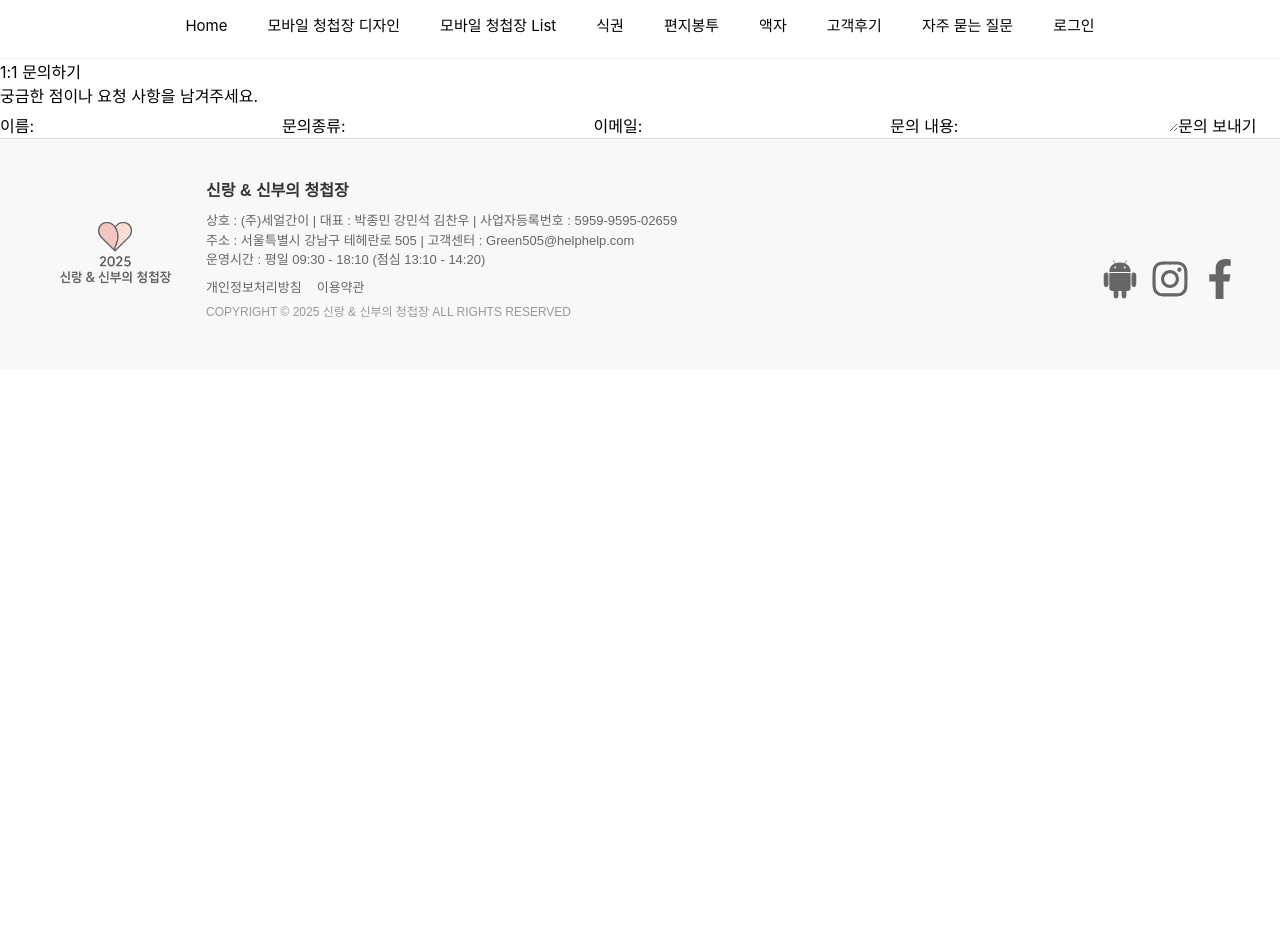
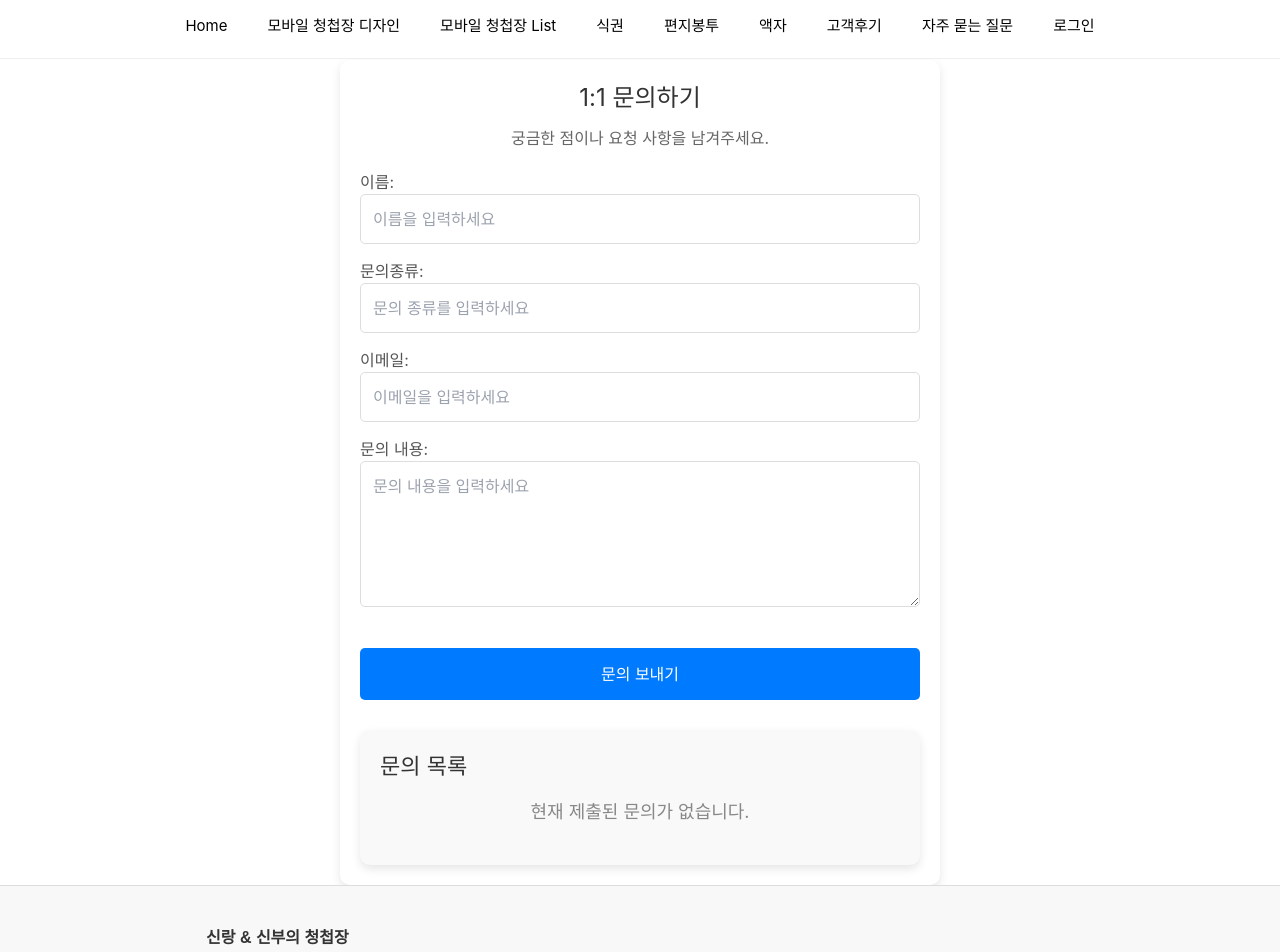
Before and after one commit to appleloverman/wedding-invitation, a React (Create React App) app: page /FAQquery in a window 1280 px wide. Shown: the top 952 px of the page. Before the commit the page ends 800 px from the top, so only its background shows below. Built offline with nearby package versions, Linux system fonts and the light colour scheme.

Commit message:
2번 교육생

```diff
--- /dev/null
+++ b/src/pages/FAQ/Inquiry.css
@@ -0,0 +1,116 @@
+/* 1:1 문의하기 폼 디자인 */
+.inquiry-container {
+  width: 100%;
+  max-width: 600px;
+  margin: 0 auto;
+  padding: 20px;
+  box-sizing: border-box;
+  background-color: #fff;
+  border-radius: 10px;
+  box-shadow: 0 4px 10px rgba(0, 0, 0, 0.1);
+  margin-top: 50px;
+}
+
+h2 {
+  text-align: center;
+  font-size: 24px;
+  margin-bottom: 10px;
+  color: #333;
+}
+
+p {
+  text-align: center;
+  color: #666;
+  font-size: 16px;
+  margin-bottom: 20px;
+}
+
+/* 폼 스타일 */
+.inquiry-form {
+  display: flex;
+  flex-direction: column;
+  gap: 15px;
+}
+
+label {
+  font-size: 16px;
+  color: #555;
+}
+
+input,
+textarea {
+  width: 100%;
+  padding: 12px;
+  border-radius: 5px;
+  border: 1px solid #ddd;
+  font-size: 16px;
+}
+
+input:focus,
+textarea:focus {
+  border: 1px solid #007bff;
+  outline: none;
+}
+
+textarea {
+  resize: vertical;
+}
+
+/* 문의 보내기 버튼 */
+button[type="submit"] {
+  padding: 14px;
+  background-color: #007bff;
+  color: white;
+  font-size: 16px;
+  border: none;
+  border-radius: 5px;
+  cursor: pointer;
+  transition: background-color 0.3s ease;
+  margin-top: 20px;
+}
+
+button[type="submit"]:hover {
+  background-color: #0056b3;
+}
+
+/* 문의 목록 스타일 */
+.inquiry-list {
+  width: 100%;
+  margin-top: 30px;
+  padding: 20px;
+  background-color: #f9f9f9;
+  border-radius: 10px;
+  box-shadow: 0 4px 10px rgba(0, 0, 0, 0.1);
+}
+
+.inquiry-list h3 {
+  font-size: 22px;
+  color: #333;
+  margin-bottom: 15px;
+}
+
+.inquiry-item {
+  padding: 15px;
+  background-color: #fff;
+  margin-bottom: 15px;
+  border-radius: 8px;
+  border: 1px solid #ddd;
+  box-shadow: 0 4px 5px rgba(0, 0, 0, 0.1);
+}
+
+.inquiry-item h4 {
+  font-size: 18px;
+  color: #007bff;
+  margin-bottom: 10px;
+}
+
+.inquiry-item p {
+  font-size: 14px;
+  color: #555;
+}
+
+.no-inquiries {
+  text-align: center;
+  font-size: 18px;
+  color: #888;
+}
--- a/src/pages/FAQ/Inquiry.js
+++ b/src/pages/FAQ/Inquiry.js
@@ -1,29 +1,71 @@
 import React, { useState } from "react";
+import "./Inquiry.css"; // CSS 파일 임포트
 
 const Inquiry = () => {
-  //1)
-  const [inquiries, setInquiries] = useState([]); // 글 리스트 상태
+  // 1) 글 리스트
+  const [dataList, setDataList] = useState([]);
 
-  //2)
-  const [userName, setUserName] = useState(""); //작성자
-  const [userTitle, setUserTitle] = useState(""); //문의종류
-  const [userEmail, setUserEmail] = useState(""); //이메일
-  const [userComment, setUserComment] = useState(""); //내용
+  // 2) 상태 관리
+  const [userName, setUserName] = useState(""); // 작성자
+  const [userTitle, setUserTitle] = useState(""); // 문의종류
+  const [userEmail, setUserEmail] = useState(""); // 이메일
+  const [userComment, setUserComment] = useState(""); // 내용
+  const [editId, setEditId] = useState(null); // 수정 모드일 때의 id
 
-  //3)
+  // 3) id 관리 자동 증가
+  const newId =
+    dataList.length > 0 ? Math.max(...dataList.map((list) => list.id)) + 1 : 1;
+
+  // 4) 폼 제출 핸들
+  const handleSubmit = (e) => {
+    e.preventDefault(); // 기본 폼 제출 동작 방지
+    const newInquiry = {
+      id: editId || newId, // 수정 모드일 경우 editId 사용, 아니면 새 Id
+      name: userName,
+      title: userTitle,
+      email: userEmail,
+      comment: userComment,
+    };
+    if (editId) {
+      setDataList((dataList) =>
+        dataList.map((list) => (list.id === editId ? newInquiry : list))
+      );
+    } else {
+      setDataList((dataList) => [...dataList, newInquiry]);
+    }
+    setUserName("");
+    setUserTitle("");
+    setUserEmail("");
+    setUserComment("");
+    setEditId(null); // 수정 모드 종료
+  };
+
+  // 수정 버튼을 눌렀을 때 해당 항목을 수정하도록 처리
+  const handleEdit = (list) => {
+    //수정 버튼을 누르면 그 사람의 수정하려는 id가 타고 들어온다
+    console.log("수정버튼이 눌렸다 ", list);
+    setUserName(list.name);
+    setUserTitle(list.title);
+    setUserEmail(list.email);
+    setUserComment(list.comment);
+    setEditId(list.id); // 수정 모드로 설정 =>
+  };
+
+  // const handleDelete = (e) => {};
 
   return (
     <div className="inquiry-container">
       <h2>1:1 문의하기</h2>
       <p>궁금한 점이나 요청 사항을 남겨주세요.</p>
-      <form className="inquiry-form">
+      <form className="inquiry-form" onSubmit={handleSubmit}>
         <label>
           이름:
           <input
             type="text"
             name="name"
             value={userName}
-            // onChange={(e) => setUserName(e.target.value)}
+            onChange={(e) => setUserName(e.target.value)}
+            placeholder="이름을 입력하세요"
           />
         </label>
         <label>
@@ -32,7 +74,8 @@ const Inquiry = () => {
             type="text"
             name="title"
             value={userTitle}
-            // onChange={(e) => setUserTitle(e.target.value)}
+            onChange={(e) => setUserTitle(e.target.value)}
+            placeholder="문의 종류를 입력하세요"
           />
         </label>
         <label>
@@ -41,15 +84,49 @@ const Inquiry = () => {
             type="email"
             name="email"
             value={userEmail}
-            // onChange={setUserEmail(e.target.value)}
+            onChange={(e) => setUserEmail(e.target.value)}
+            placeholder="이메일을 입력하세요"
           />
         </label>
         <label>
           문의 내용:
-          <textarea name="text" rows="1" />
+          <textarea
+            name="comment"
+            value={userComment}
+            onChange={(e) => setUserComment(e.target.value)}
+            placeholder="문의 내용을 입력하세요"
+            rows="5" // 텍스트 박스의 높이를 설정 (5줄 높이)
+            style={{
+              width: "100%",
+              padding: "12px",
+              borderRadius: "5px",
+              border: "1px solid #ddd",
+              fontSize: "16px",
+              resize: "vertical",
+            }} // 스타일 추가
+          />
         </label>
         <button type="submit">문의 보내기</button>
       </form>
+
+      {/* 문의 목록 출력 */}
+      <div className="inquiry-list">
+        <h3>문의 목록</h3>
+        {dataList.length > 0 ? (
+          dataList.map((list) => (
+            <div key={list.id} className="inquiry-item">
+              <h4>{list.title}</h4>
+              <p>{list.comment}</p>
+              <p>작성자: {list.name}</p>
+              <p>이메일: {list.email}</p>
+              <button onClick={() => handleEdit(list)}>수정</button>
+              {/* <button onClick={() => handleDelete(data.id)}>삭제</button> */}
+            </div>
+          ))
+        ) : (
+          <p className="no-inquiries">현재 제출된 문의가 없습니다.</p>
+        )}
+      </div>
     </div>
   );
 };
```
